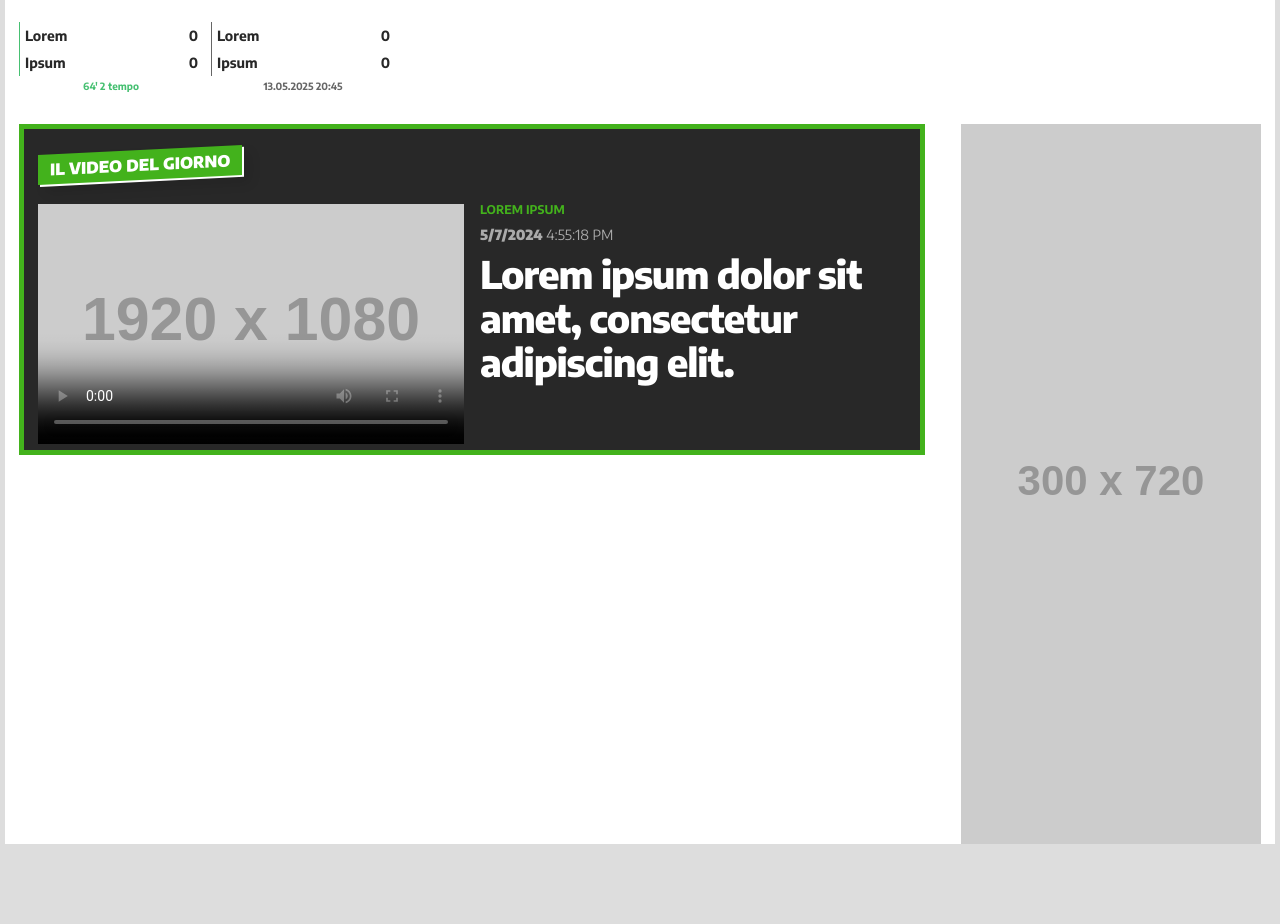
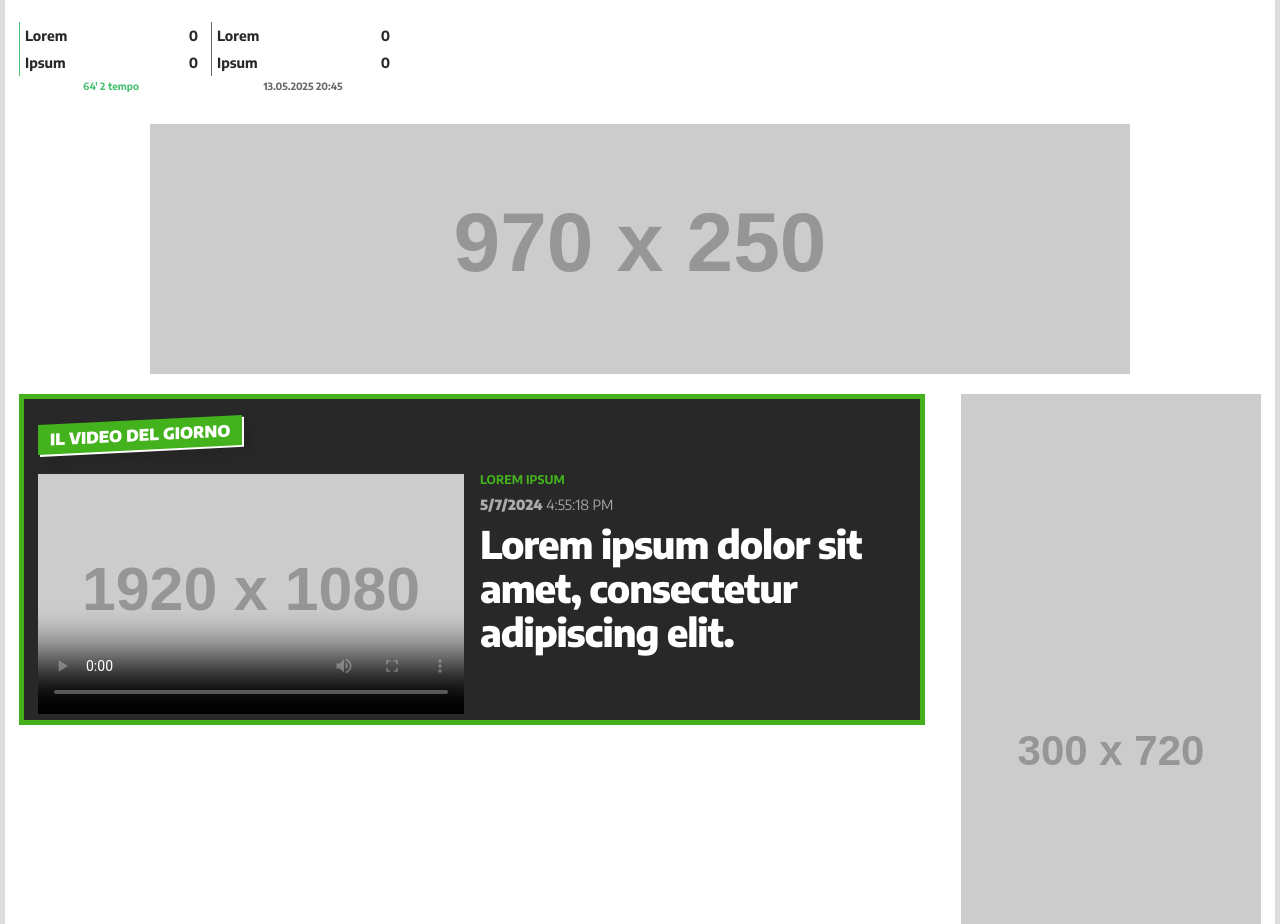
Before and after one commit to filippo-viti/elaborato-ppm, a React (Vite) app: page / in a window 1280 px wide. Shown: the part 1140-2064 px from the top of the page. Before the commit the page ends 2016 px from the top, so only its background shows below. Built offline with nearby package versions, Linux system fonts and the light colour scheme.

Commit message:
Added top bar ad

```diff
--- a/src/App.tsx
+++ b/src/App.tsx
@@ -5,6 +5,7 @@ import styled, { createGlobalStyle } from "styled-components";
 import LiveTracker from "./components/live-tracker/LiveTracker.tsx";
 import VideoOfTheDay from "./components/VideoOfTheDay.tsx";
 import SidebarAd from "./components/ads/SidebarAd.tsx";
+import TopBarAd from "./components/ads/TopBarAd.tsx";
 
 const GlobalStyle = createGlobalStyle`
     body {
@@ -54,6 +55,7 @@ function App() {
         <Content>
           <MainArticle />
           <LiveTracker />
+          <TopBarAd />
           <Articles>
             <LeftColumn>
               <VideoOfTheDay />
--- /dev/null
+++ b/src/components/ads/TopBarAd.tsx
@@ -0,0 +1,24 @@
+import styled from "styled-components";
+import PlaceHolderImage from "../../utils/PlaceHolderImage.ts";
+import { ImageFormat } from "../../utils/ImageFormat.ts";
+
+const Img = styled.img`
+  height: 250px;
+  width: 980px;
+  display: flex;
+  margin: 0 auto 20px;
+  text-align: center;
+  overflow: visible;
+`;
+
+export default function TopBarAd() {
+  const placeHolderAd = new PlaceHolderImage(
+    970,
+    250,
+    ImageFormat.PNG,
+    "gray",
+    "white",
+    "Lorem Ipsum",
+  );
+  return <Img src={placeHolderAd.getUrl()} />;
+}
```
